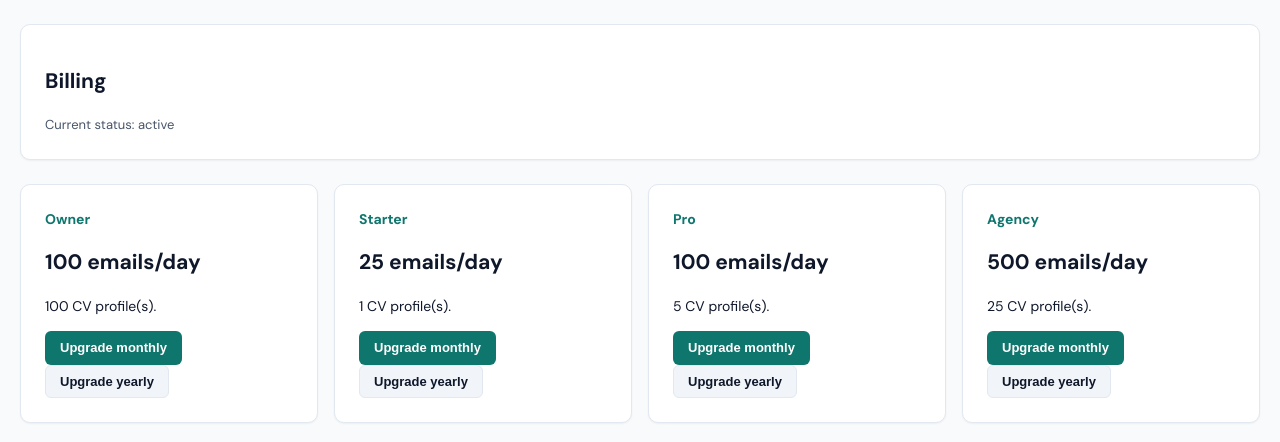
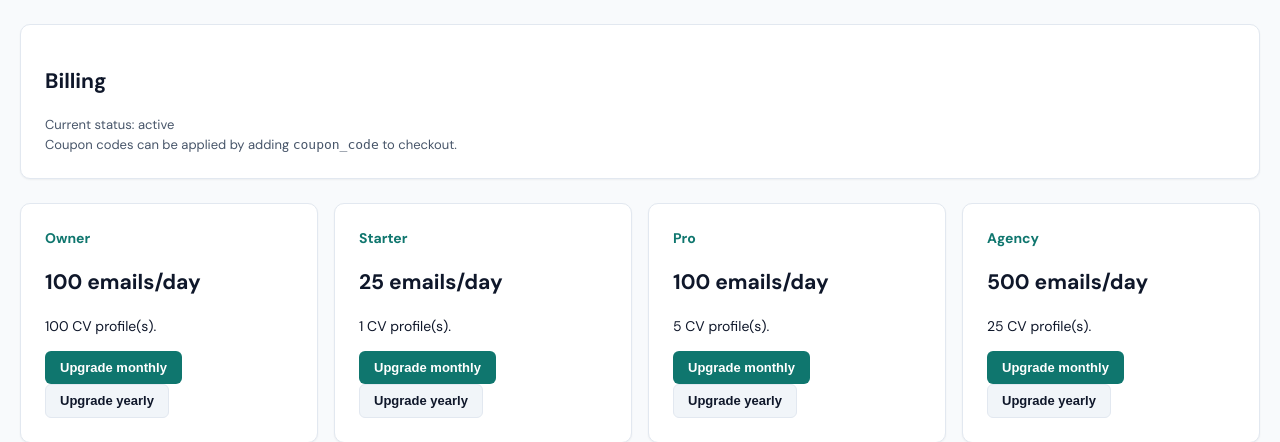
Before and after one commit to britsync07-prog/cvme, a FastAPI app: page /billing in a window 1280 px wide. Shown: the part 93-535 px from the top of the page. Run offline with FastAPI, Linux system fonts and the light colour scheme; data comes from the database, SQL or seed files in the repository; data that the repository does not hold is empty; some libraries are stand-ins or nearby versions.

Commit message:
Add database coupons and checkout discounts

```diff
--- a/app/main.py
+++ b/app/main.py
@@ -29,7 +29,7 @@ from starlette.middleware.trustedhost import TrustedHostMiddleware
 from .config import settings, update_settings
 from .db import Base, SessionLocal, engine
 from .entitlements import require_candidate_slot, require_feature, require_send_slot, status_for
-from .models import AIProviderConfig, AuditEvent, AuditLog, BillingEvent, Campaign, Candidate, EmailAccount, EmailVerificationToken, Invoice, Notification, OutreachJob, PasswordResetToken, Payment, Plan, SessionToken, Subscription, SupportTicket, Suppression, UsageRecord, User, Workspace, WorkspaceMembership
+from .models import AIProviderConfig, AuditEvent, AuditLog, BillingEvent, Campaign, Candidate, Coupon, EmailAccount, EmailVerificationToken, Invoice, Notification, OutreachJob, PasswordResetToken, Payment, Plan, SessionToken, Subscription, SupportTicket, Suppression, UsageRecord, User, Workspace, WorkspaceMembership
 from .ops import enqueue_job, kill_switch_enabled, mark_job, set_setting, setting_value
 from .security import decrypt_secret, encrypt_secret, hash_password, new_token, token_hash, utc_now, verify_password
 from .tenancy import backfill_legacy_rows, current_workspace, ensure_default_plans, ensure_default_workspace, require_owned, workspace_filter
@@ -653,7 +653,7 @@ def billing_page(request: Request, success: int = 0):
 
 
 @app.post("/billing/checkout")
-def billing_checkout(request: Request, plan_slug: str = Form(), interval: str = Form("monthly")):
+def billing_checkout(request: Request, plan_slug: str = Form(), interval: str = Form("monthly"), coupon_code: str = Form("")):
     if not settings.stripe_secret_key:
         raise HTTPException(503, "Stripe billing is not configured.")
     if interval not in {"monthly", "yearly"}:
@@ -667,9 +667,21 @@ def billing_checkout(request: Request, plan_slug: str = Form(), interval: str =
         if not price:
             raise HTTPException(503, "This plan has no Stripe price configured yet.")
         data = {"mode": "subscription", "success_url": f"{settings.base_url}/billing?success=1", "cancel_url": f"{settings.base_url}/billing", "line_items[0][price]": price, "line_items[0][quantity]": "1", "customer_email": user.email, "metadata[workspace_id]": str(workspace.id), "subscription_data[metadata][workspace_id]": str(workspace.id)}
+        coupon = None
+        if coupon_code.strip():
+            coupon = db.scalar(select(Coupon).where(Coupon.code == coupon_code.strip().upper(), Coupon.active.is_(True)))
+            if not coupon or (coupon.max_redemptions is not None and coupon.redeemed >= coupon.max_redemptions) or not coupon.provider_coupon_id:
+                raise HTTPException(400, "Coupon is invalid, exhausted, or not configured for Stripe.")
+            data["discounts[0][coupon]"] = coupon.provider_coupon_id
     response = httpx.post("https://api.stripe.com/v1/checkout/sessions", data=data, auth=(settings.stripe_secret_key, ""), timeout=30)
     if response.status_code >= 400:
         raise HTTPException(502, "Stripe checkout could not be created.")
+    if coupon is not None:
+        with SessionLocal() as db:
+            saved = db.get(Coupon, coupon.id)
+            if saved:
+                saved.redeemed += 1
+                db.commit()
     return RedirectResponse(response.json().get("url", "/billing"), status_code=303)
 
 
@@ -1328,6 +1340,25 @@ def admin_update_plan(request: Request, plan_id: int, limits_json: str = Form(),
         plan.yearly_price_cents = max(yearly_price_cents, 0)
         plan.active = active
         db.add(AuditLog(workspace_id=None, user_id=actor.id, action="plan_updated", entity_type="plan", entity_id=plan.id, detail={"slug": plan.slug}))
+        db.commit()
+    return RedirectResponse("/admin", status_code=303)
+
+
+@app.post("/admin/coupons")
+def admin_create_coupon(request: Request, code: str = Form(), provider_coupon_id: str = Form(), percent_off: int = Form(0), amount_off_cents: int = Form(0), max_redemptions: int = Form(0)):
+    normalized = code.strip().upper()
+    if not re.fullmatch(r"[A-Z0-9_-]{3,80}", normalized) or not provider_coupon_id.strip():
+        raise HTTPException(400, "Coupon code and Stripe coupon ID are required.")
+    if not 0 <= percent_off <= 100 or amount_off_cents < 0:
+        raise HTTPException(400, "Coupon discount is invalid.")
+    with SessionLocal() as db:
+        actor = _require_admin(request, db)
+        if db.scalar(select(Coupon).where(Coupon.code == normalized)):
+            raise HTTPException(409, "Coupon already exists.")
+        coupon = Coupon(code=normalized, provider_coupon_id=provider_coupon_id.strip(), percent_off=percent_off or None, amount_off_cents=amount_off_cents or None, max_redemptions=max_redemptions or None)
+        db.add(coupon)
+        db.flush()
+        db.add(AuditLog(workspace_id=None, user_id=actor.id, action="coupon_created", entity_type="coupon", entity_id=coupon.id, detail={"code": normalized}))
         db.commit()
     return RedirectResponse("/admin", status_code=303)
 
--- a/templates/billing.html
+++ b/templates/billing.html
@@ -2,7 +2,7 @@
 <html lang="en"><head><meta charset="utf-8"><meta name="viewport" content="width=device-width,initial-scale=1"><title>Billing · TailorMail</title><link rel="stylesheet" href="/static/app.css"></head>
 <body><div class="app-layout"><header class="top-nav"><div class="brand"><div class="logo-mark">TM</div><div><span class="app-title">TailorMail</span><span class="app-tagline">Billing and plan controls</span></div></div><a href="/">Back to dashboard</a></header><main class="main-content">
 {% if success %}<div class="panel trial-banner">Checkout completed. Your plan will activate after Stripe confirms the subscription.</div>{% endif %}
-<section class="panel"><h1>Billing</h1><p class="subtitle">Current status: {{ status.subscription.status if status.subscription else 'trialing' }}{% if status.trial_active %} · {{ status.trial_days_left }} trial days left{% endif %}</p>{% if status.subscription and status.subscription.provider_customer_id %}<a class="button secondary" href="/billing/portal">Manage billing</a>{% endif %}</section>
+<section class="panel"><h1>Billing</h1><p class="subtitle">Current status: {{ status.subscription.status if status.subscription else 'trialing' }}{% if status.trial_active %} · {{ status.trial_days_left }} trial days left{% endif %}</p>{% if status.subscription and status.subscription.provider_customer_id %}<a class="button secondary" href="/billing/portal">Manage billing</a>{% endif %}<p class="subtitle">Coupon codes can be applied by adding <code>coupon_code</code> to checkout.</p></section>
 <section class="public-grid">{% for plan in plans %}<article class="panel"><p class="eyebrow">{{ plan.name }}</p><h2>{{ plan.limits.get('daily_emails', 0) }} emails/day</h2><p>{{ plan.limits.get('cv_profiles', 1) }} CV profile(s).</p><form method="post" action="/billing/checkout"><input type="hidden" name="csrf_token" value="{{ csrf_token(request) }}"><input type="hidden" name="plan_slug" value="{{ plan.slug }}"><input type="hidden" name="interval" value="monthly"><button class="button primary" type="submit">Upgrade monthly</button></form><form method="post" action="/billing/checkout"><input type="hidden" name="csrf_token" value="{{ csrf_token(request) }}"><input type="hidden" name="plan_slug" value="{{ plan.slug }}"><input type="hidden" name="interval" value="yearly"><button class="button secondary" type="submit">Upgrade yearly</button></form></article>{% endfor %}</section>
 <section class="panel"><h2>Invoice history</h2><div class="table-responsive"><table class="data-table"><thead><tr><th>Date</th><th>Status</th><th>Amount</th><th>Provider</th></tr></thead><tbody>{% for invoice in invoices %}<tr><td>{{ invoice.created_at }}</td><td>{{ invoice.status }}</td><td>{{ invoice.amount_cents / 100 }} {{ invoice.currency|upper }}</td><td>{{ invoice.provider_invoice_id }}</td></tr>{% else %}<tr><td colspan="4">No invoices yet.</td></tr>{% endfor %}</tbody></table></div></section>
 </main></div></body></html>
```
Also changed, not shown: alembic/versions/0010_coupons.py (added, +35 -0 lines), app/models.py (+14 -0 lines).
